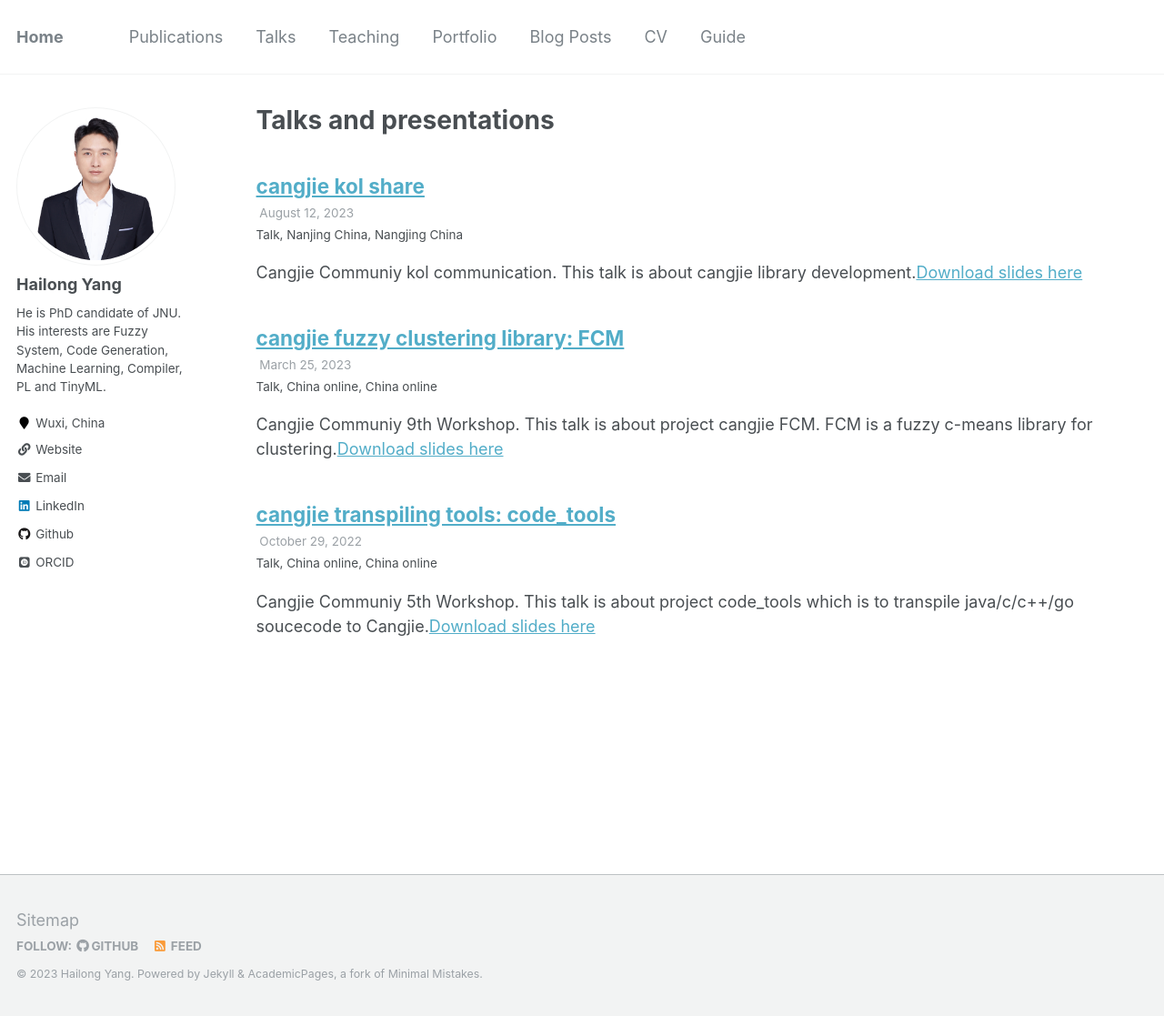
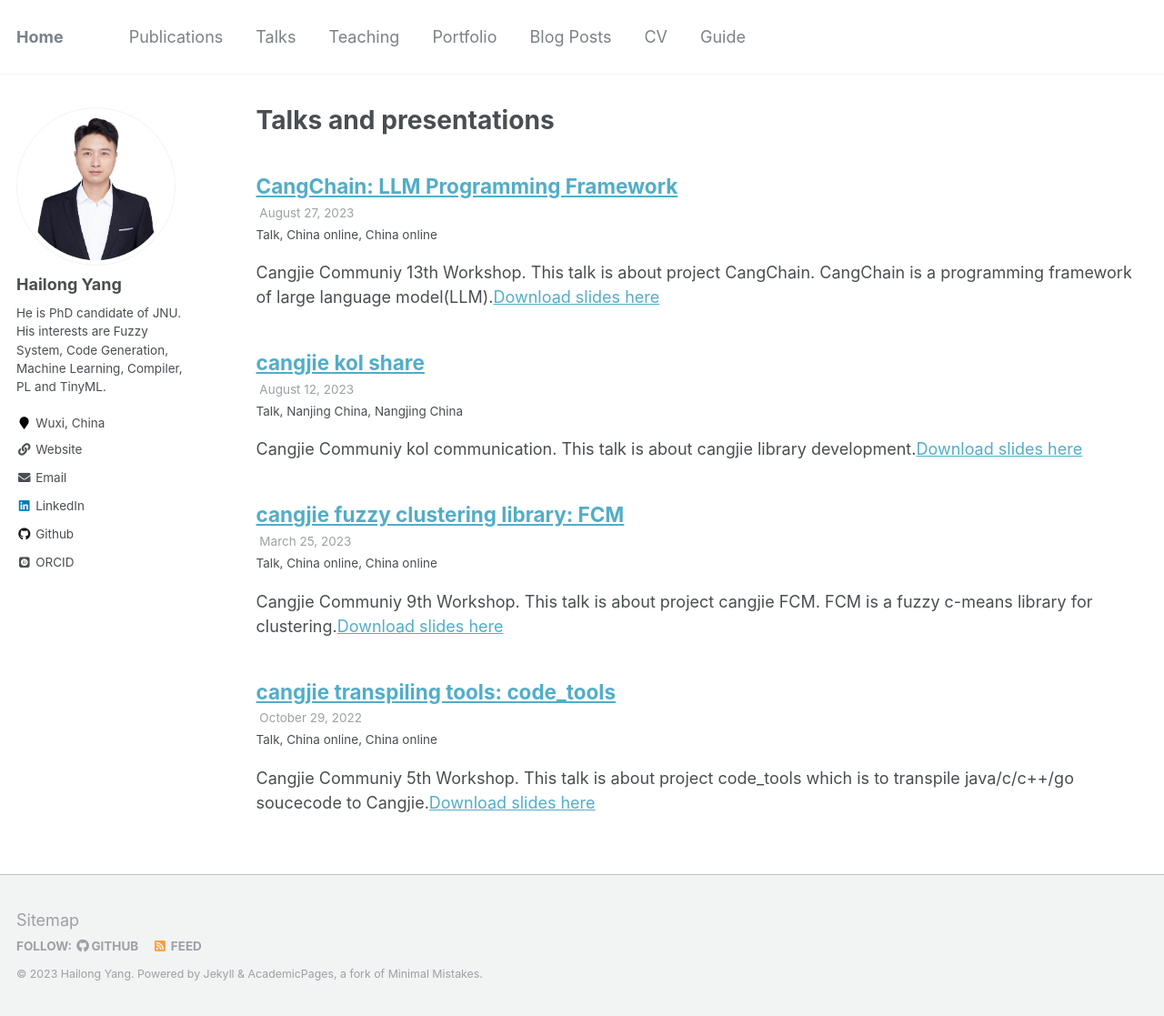
Before and after one commit to chinesebear/chinesebear.github.io, a Jekyll site: the page built from _pages/talks.html, in a window 1280 px wide and 1117 px high. Shown: the whole window at 91% size. Built offline with Jekyll 4.4.1, drawn with Linux system fonts in a browser that asks for light colours; some web fonts are replaced.

Commit message:
cangchain workshop

```diff
--- /dev/null
+++ b/_talks/2023-08-27-talk-cangjie-workshop.md
@@ -0,0 +1,17 @@
+---
+title: "CangChain: LLM Programming Framework"
+collection: talks
+type: "Talk"
+permalink: /talks/2023-08-12-talk-cangjie-kol
+venue: "China online"
+date: 2023-08-27
+location: "China online"
+---
+
+Cangjie Communiy 13th Workshop. This talk is about project CangChain. CangChain is a programming framework of large language model(LLM).[Download slides here](https://yanghailong.me/files/cangchain.pdf)
+
+
+Talk Information
+======
+
+<img src='/images/workshop0826.png' width='100%'><br>
```
Also changed, not shown: _pages/cv.md (+1 -0 lines), images/cangchain.png (added), 2 other files.
